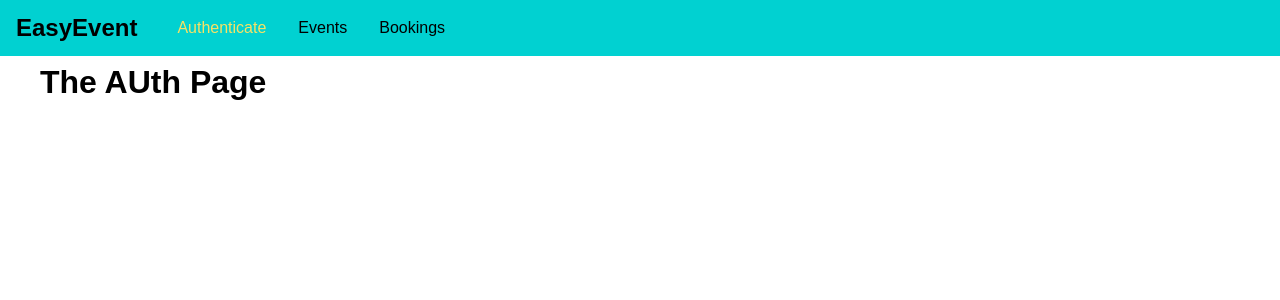
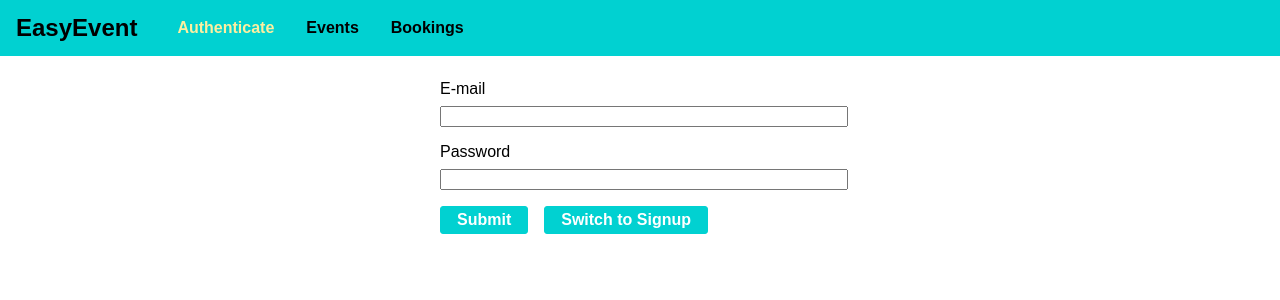
Before and after one commit to diegochagas/graphql-react-event-booking, a React (Create React App) app in the folder frontend/: page /auth in a window 1280 px wide. Shown: the top 300 px of the page. Built offline with nearby package versions, Linux system fonts and the light colour scheme.

Commit message:
hitting the api

```diff
--- a/frontend/src/components/Navigation/MainNavigation/index.css
+++ b/frontend/src/components/Navigation/MainNavigation/index.css
@@ -33,10 +33,11 @@
 .main-navigation__items a {
   text-decoration: none;
   color: #000;
+  font-weight: bold;
 }
 
 .main-navigation__items a:hover,
 .main-navigation__items a:active,
 .main-navigation__items a.active {
-  color: #f8e264;
+  color: #fdefa0;
 }
--- a/frontend/src/pages/Auth.js
+++ /dev/null
@@ -1,9 +0,0 @@
-import React from 'react';
-
-function AuthPage() {
-  return (
-    <h1>The AUth Page</h1>
-  );
-}
-
-export default AuthPage;
--- /dev/null
+++ b/frontend/src/pages/Auth/index.css
@@ -0,0 +1,38 @@
+.auth-form {
+  width: 25rem;
+  max-width: 80%;
+  margin: 5rem auto;
+}
+
+.form-control label,
+.form-control input {
+  width: 100%;
+  display: block;
+}
+
+.form-control label {
+  margin-bottom: 0.5rem;
+}
+
+.form-control {
+  margin-bottom: 1rem;
+}
+
+.form-actions button {
+  background: #01d1d1;
+  font: inherit;
+  border: 1px solid #01d1d1;
+  border-radius: 3px;
+  padding: 0.25rem 1rem;
+  margin-right: 1rem;
+  box-shadow: 1px 1px 5px rgba((0), 0, 0, 0.26);
+  color: #fff;
+  font-weight: bold;
+  cursor: pointer;
+}
+
+.form-actions button:hover,
+.form-actions button:active {
+  background: #01a7a7;
+  border-color: #01a7a7;
+}
--- /dev/null
+++ b/frontend/src/pages/Auth/index.js
@@ -0,0 +1,85 @@
+import React, { useRef, useState } from 'react';
+
+import './index.css'
+
+function AuthPage() {
+  const [isLogin, setIsLogin] = useState(true)
+  const emailRef = useRef('')
+  const passwordRef = useRef('')
+
+  const submitHandler = event => {
+    event.preventDefault()
+
+    const email = emailRef.current.value
+    const password = passwordRef.current.value
+
+    if (email.trim().length === 0 || password.trim().length === 0) {
+      return
+    }
+
+    let requestBody = {
+      query: `
+        query {
+          login(email: "${email}", password: "${password}") {
+            userId
+            token
+            tokenExpiration
+          }
+        }
+      `
+    }
+
+    if (!isLogin) {
+      requestBody = {
+        query: `
+          mutation {
+            createUser(userInput: { email: "${email}", password: "${password}" }) {
+              _id
+              email
+            }
+          }
+        `
+      }
+    }
+
+    fetch('http://localhost:8000/graphql', {
+      method: 'POST',
+      body: JSON.stringify(requestBody),
+      headers: {
+        'Content-Type': 'application/json',
+      }
+    }).then(res => {
+      if (res.status !== 200 && res.status !== 201) throw new Error('Failed!')
+
+      return res.json()
+    }).then(resData => {
+      console.log(resData)
+    }).catch(err => {
+      console.log(err)
+    })
+  }
+
+  return (
+    <form className="auth-form" onSubmit={submitHandler} >
+      <div className="form-control">
+        <label htmlFor="email">E-mail</label>
+
+        <input type="email" id="email" ref={emailRef} />
+      </div>
+
+      <div className="form-control">
+        <label htmlFor="password">Password</label>
+
+        <input type="password" id="password" ref={passwordRef} />
+      </div>
+
+      <div className="form-actions">
+        <button type="submit">Submit</button>
+
+        <button type="button" onClick={() => setIsLogin(!isLogin)}>Switch to {isLogin ? 'Signup' : 'Login'}</button>
+      </div>
+    </form>
+  );
+}
+
+export default AuthPage;
```
Also changed, not shown: frontend/src/pages/Bookings/index.js (renamed from frontend/src/pages/Bookings.js), frontend/src/pages/Events/index.js (renamed from frontend/src/pages/Events.js).
